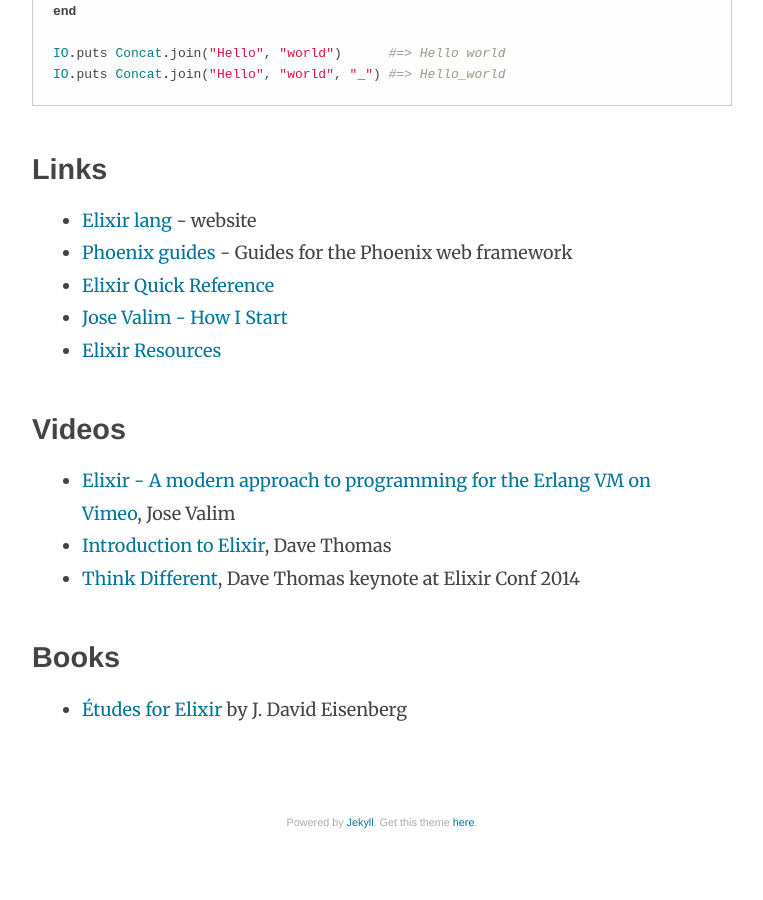
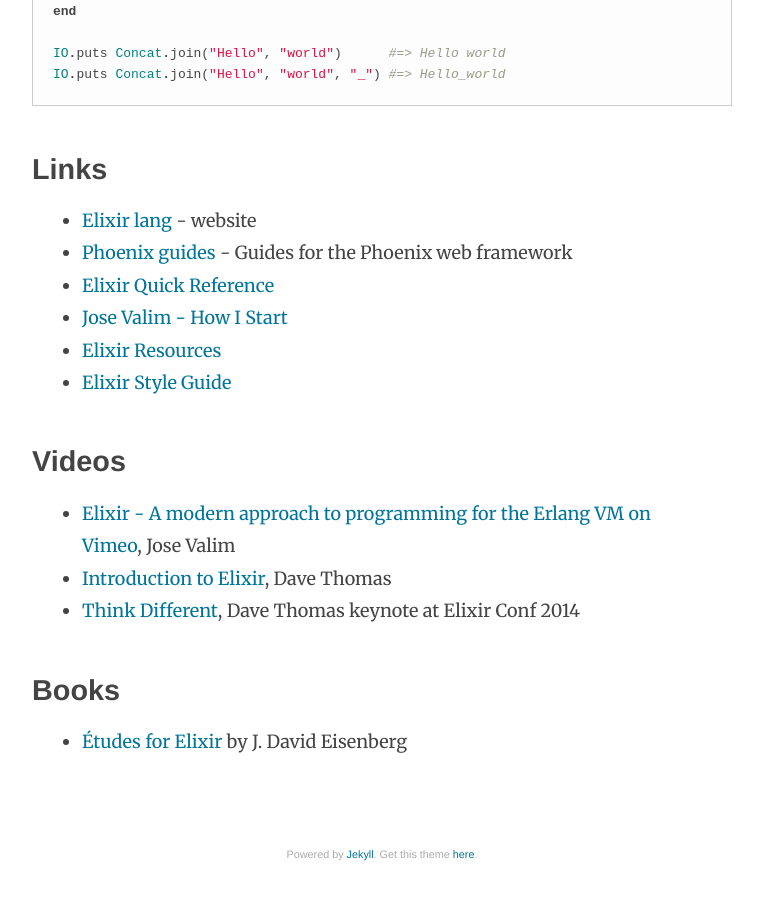
Before and after one commit to nithinbekal/nithinbekal.github.io, a Jekyll site: the page built from notes/elixir.md, in a window 1280 px wide and 900 px high, scrolled down 7461 px. Shown: the whole window, without its empty margins (258-1021 px from the left). Built offline with Jekyll 4.4.1, drawn with Linux system fonts in a browser that asks for light colours; before the commit the page ends 8329 px from its top, so only the background shows below that.

Commit message:
Elixir style guide link

```diff
--- a/notes/elixir.md
+++ b/notes/elixir.md
@@ -341,6 +341,7 @@
 * [Elixir Quick Reference](https://github.com/itsgreggreg/elixir_quick_reference)
 * [Jose Valim - How I Start](https://howistart.org/posts/elixir/1)
 * [Elixir Resources](http://connettiva.eu/rubyday/)
+* [Elixir Style Guide](https://github.com/niftyn8/elixir_style_guide)
 
 # Videos
 
```
